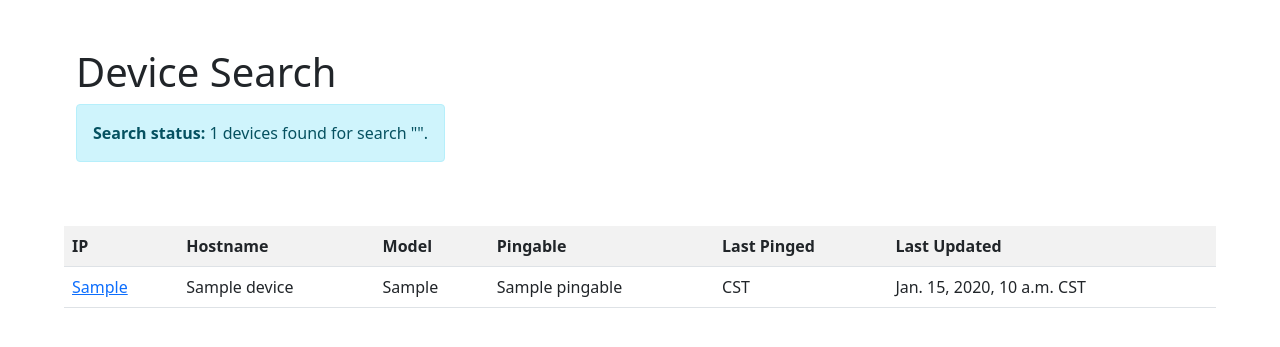
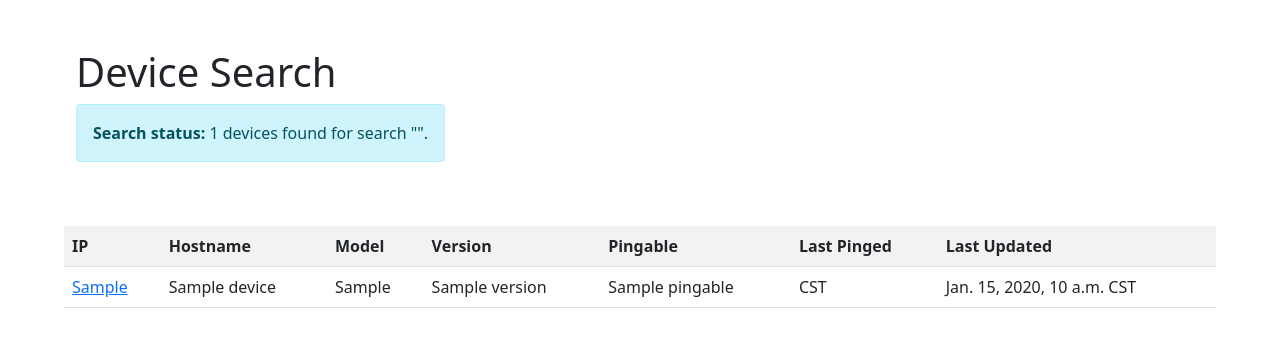
Before and after one commit to joshualezu/NetworkDeviceManager, a Django app: template networkdevice/templates/networkdevice/device_search.html in a window 1280 px wide. Shown: the part 62-409 px from the top of the page. Run offline with Django 3.2, Linux system fonts and the light colour scheme; the template is opened without the code that fills it: most values are stand-ins (such as "Sample title", 1, 10 or a date in 2020); some libraries are stand-ins or nearby versions.

Commit message:
Added version to device model.

```diff
--- a/networkdevice/models.py
+++ b/networkdevice/models.py
@@ -26,6 +26,7 @@
     note = models.CharField(max_length=100, blank=True, null=True, default=None)
     updated = models.DateTimeField(auto_now_add=True)
     configuration = models.TextField(blank=True, null=True, default=None)
+    version = models.CharField(max_length=50, blank=True, null=True, default=None)
 
 
 
--- a/networkdevice/templates/networkdevice/detail.html
+++ b/networkdevice/templates/networkdevice/detail.html
@@ -17,6 +17,10 @@
         <tr>
             <th scope="row">Model</th>
             <td>{{ device.device_model }}</td>
+        </tr>
+        <tr>
+            <th scope="row">Version</th>
+            <td>{{ device.version }}</td>
         </tr>
         <tr>
             <th scope="row">Pingable</th>
--- a/networkdevice/templates/networkdevice/device_dashboard.html
+++ b/networkdevice/templates/networkdevice/device_dashboard.html
@@ -45,6 +45,7 @@
         <th>IP</th>
         <th>Hostname</th>
         <th>Model</th>
+        <th>Version</th>
         <th>Pingable</th>
         <th>Last Pinged</th>
         <th>Last Updated</th>
@@ -55,6 +56,7 @@
         <td><a href="{{ device.get_absolute_url }}">{{ device.ip }}</a></td>
         <td>{{ device.hostname|upper }}</td>
         <td>{{ device.device_model|upper }}</td>
+        <td>{{ device.version }}
         <td>{{ device.pingable|yesno:"Pingable,Not Pingable,N/A" }}</td>
         <td>{{ device.last_ping|timezone:"America/Chicago" }} CST</td>
         <td>{{ device.updated|timezone:"America/Chicago" }} CST</td>
--- a/networkdevice/templates/networkdevice/device_search.html
+++ b/networkdevice/templates/networkdevice/device_search.html
@@ -18,6 +18,7 @@
         <th>IP</th>
         <th>Hostname</th>
         <th>Model</th>
+        <th>Version</th>
         <th>Pingable</th>
         <th>Last Pinged</th>
         <th>Last Updated</th>
@@ -28,6 +29,7 @@
         <td><a href="{{ device.get_absolute_url }}">{{ device.ip }}</a></td>
         <td>{{ device.hostname }}</td>
         <td>{{ device.device_model }}</td>
+        <td>{{ device.version }}</td>
         <td>{{ device.pingable }}</td>
         <td>{{ device.last_ping|timezone:"America/Chicago" }} CST</td>
         <td>{{ device.updated|timezone:"America/Chicago" }} CST</td>
--- a/networkdevice/views.py
+++ b/networkdevice/views.py
@@ -77,7 +77,8 @@
                 'serial_7',
                 'serial_8',
                 'serial_9',
-                'pingable'
+                'pingable',
+                'version'
             ),).filter(search__icontains=query)
         return object_list
 
```
Also changed, not shown: networkdevice/migrations/0007_networkdevice_version.py (added).
